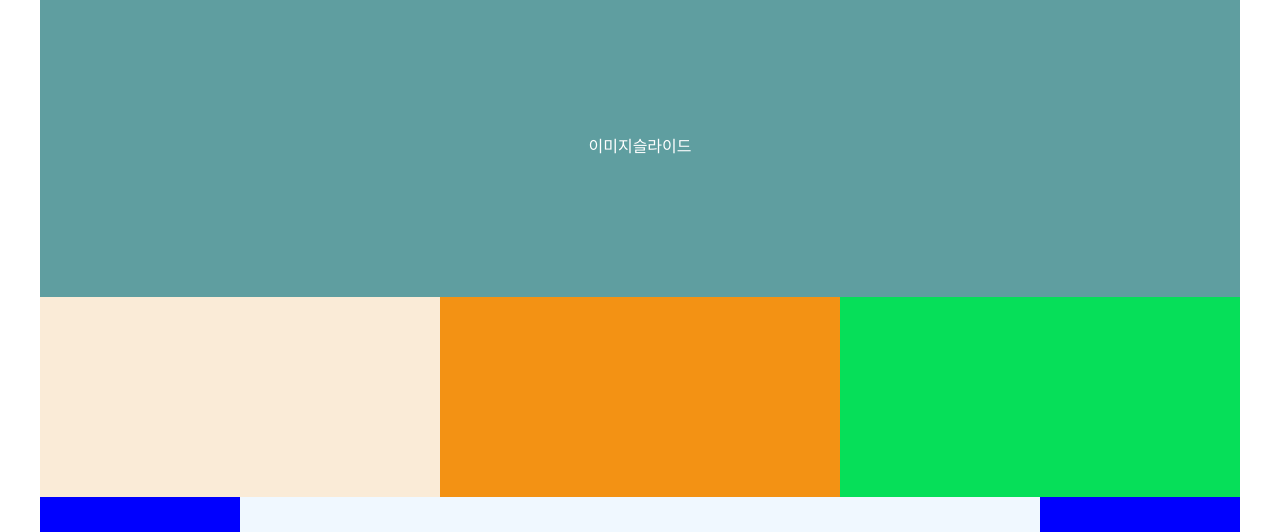
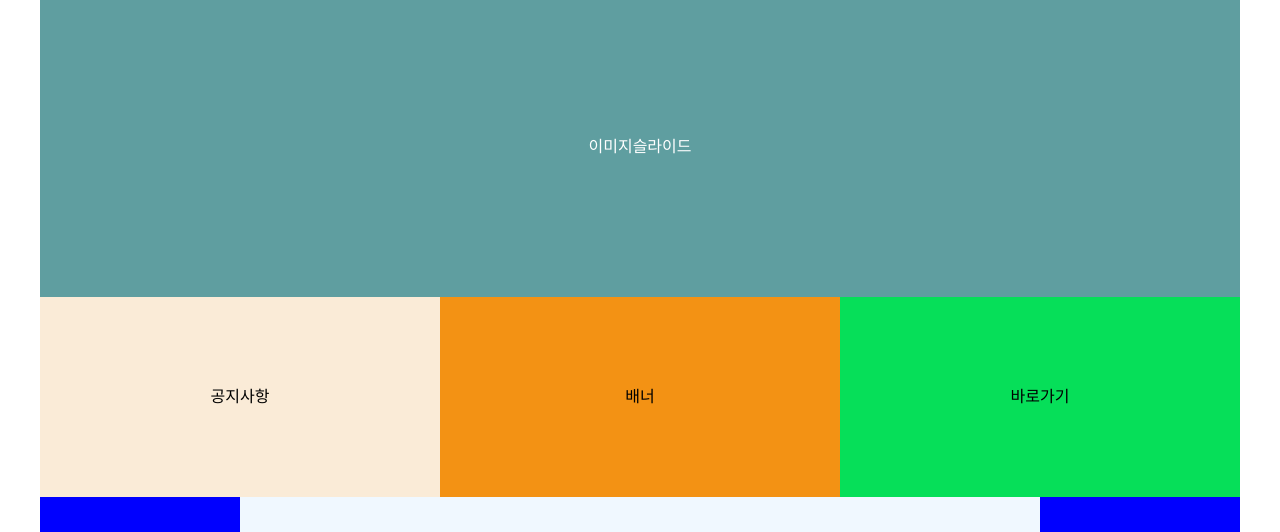
Before and after one commit to yun9612/250724-menu-ex, a plain HTML site: page index-ex.html in a window 1280 px wide. Shown: the part 103-635 px from the top of the page. Drawn offline with Linux system fonts and the light colour scheme.

Commit message:
예제 완성

```diff
--- a/css/ex.css
+++ b/css/ex.css
@@ -14,6 +14,7 @@
 }
 /* wrap */
 .wrap {
+  text-align: center;
   width: 1200px;
   height: 700px;
   margin: auto;
@@ -82,6 +83,7 @@
   line-height: 300px;
   color: #fff;
 }
+/* 메인 */
 .main {
   width: 100%;
   height: 200px;
@@ -91,16 +93,19 @@
   width: calc(100% / 3);
   background-color: antiquewhite;
   height: 100%;
+  line-height: 200px;
 }
 .banner {
   width: calc(100% / 3);
   background-color: rgb(243, 146, 20);
   height: 100%;
+  line-height: 200px;
 }
 .direction {
   width: calc(100% / 3);
   background-color: rgb(6, 223, 89);
   height: 100%;
+  line-height: 200px;
 }
 .footer {
   width: 100%;
--- a/index-ex.html
+++ b/index-ex.html
@@ -58,11 +58,11 @@
       <!-- main -->
       <main class="main">
         <!-- notice -->
-        <div class="notice"></div>
+        <div class="notice">공지사항</div>
         <!-- banner -->
-        <div class="banner"></div>
+        <div class="banner">배너</div>
         <!-- direction -->
-        <div class="direction"></div>
+        <div class="direction">바로가기</div>
       </main>
       <!-- footer -->
       <footer class="footer">
```
